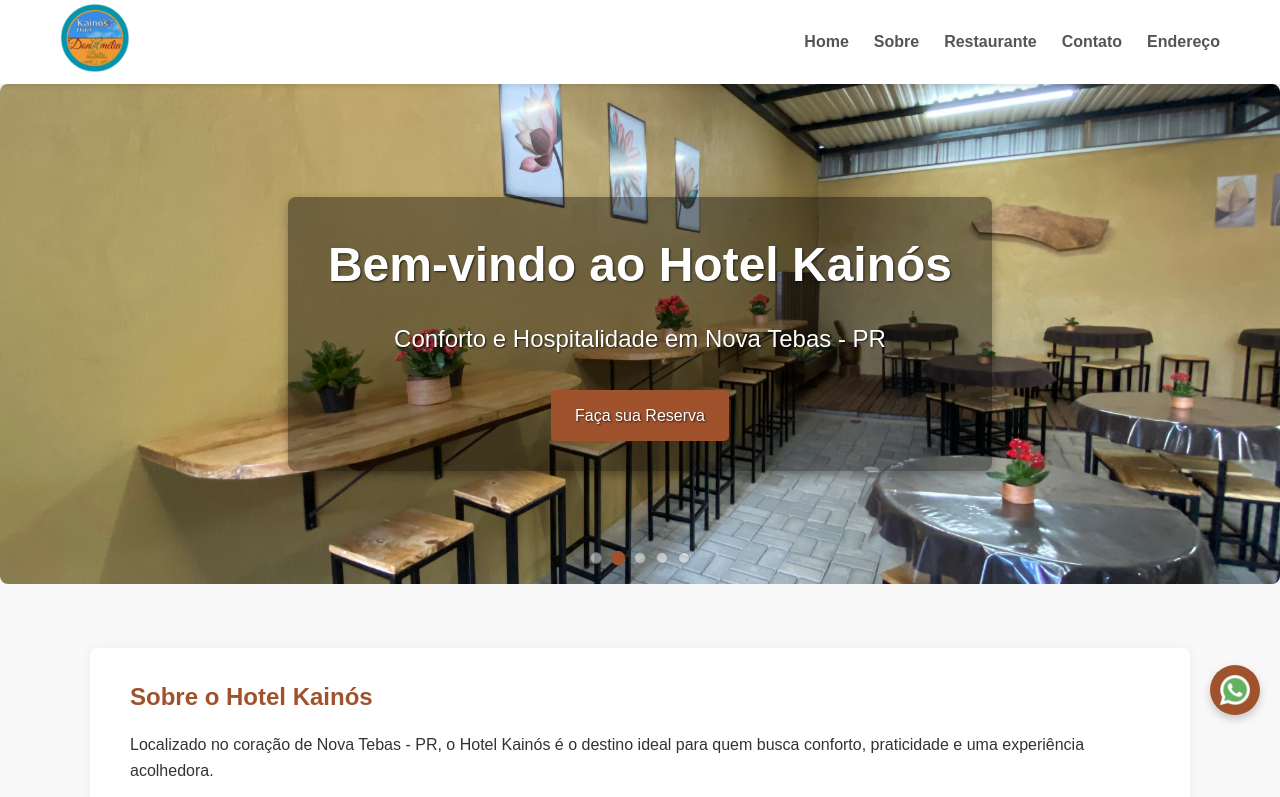
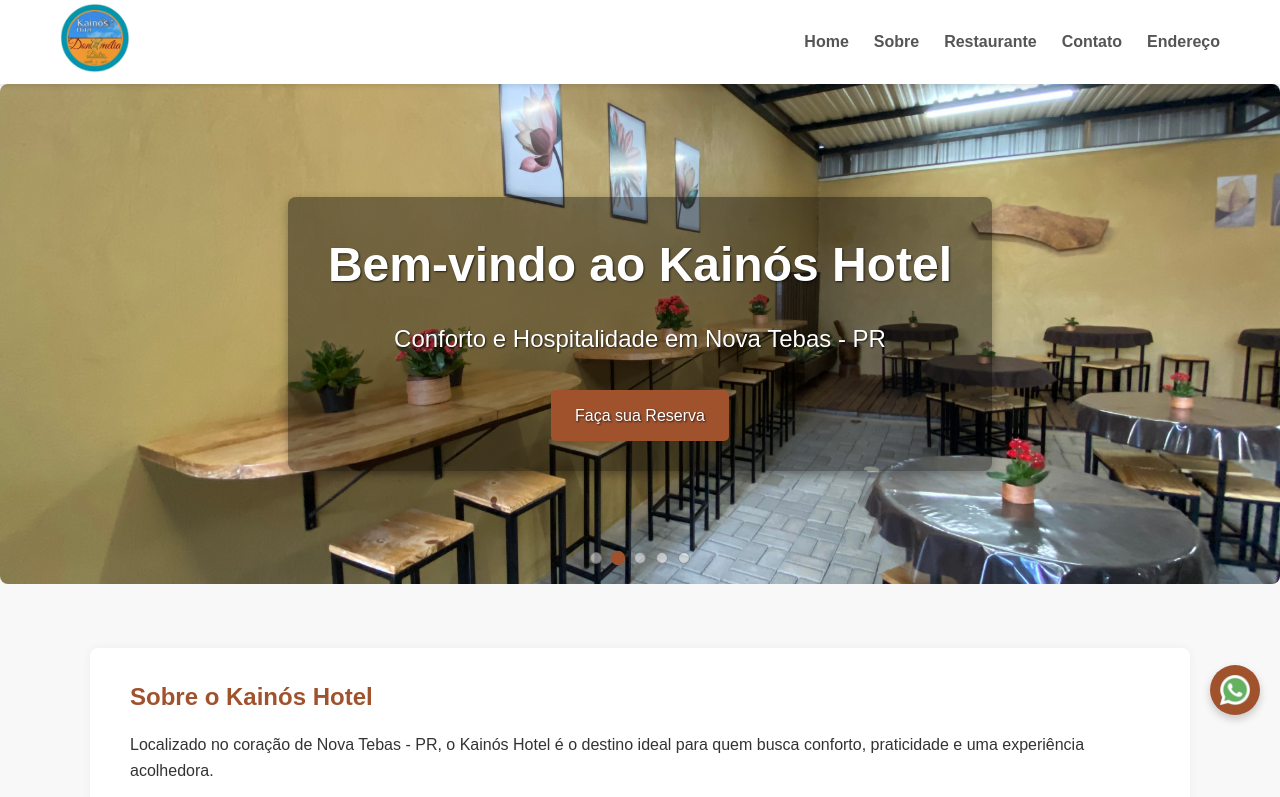
Before and after one commit to LucasHrysyk/hotel, a plain HTML site: page index.html in a window 1280 px wide. Shown: the top 797 px of the page. Drawn offline with Linux system fonts and the light colour scheme.

Commit message:
ordering information

```diff
--- a/index.html
+++ b/index.html
@@ -6,7 +6,7 @@
     <meta name="viewport" content="width=device-width, initial-scale=1.0">
     <title>Kainós - Hotel & Bistrô Dona Amélia</title>
     <meta name="description"
-        content="Hotel Kainós em Nova Tebas - PR. Conforto e gastronomia na região central do Paraná, com o Bistrô Dona Amélia.">
+        content="Kainós Hotel em Nova Tebas - PR. Conforto e gastronomia na região central do Paraná, com o Bistrô Dona Amélia.">
     <link rel="stylesheet" href="styles.css">
     <link rel="icon" href="src/icons/logo.png">
 </head>
@@ -37,7 +37,7 @@
     <main>
         <section id="home" class="hero-section">
             <div class="hero-content">
-                <h1>Bem-vindo ao Hotel Kainós</h1>
+                <h1>Bem-vindo ao Kainós Hotel</h1>
                 <p>Conforto e Hospitalidade em Nova Tebas - PR</p>
                 <a class="cta-button reserva-button"
                     href="https://api.whatsapp.com/send?phone=5542998333474&text=Ol%C3%A1%2C%20gostaria%20de%20fazer%20uma%20reserva%20no%20Hotel%20Kain%C3%B3s."
@@ -50,7 +50,7 @@
                 <img src="src/img/img1.jpg" alt="Hotel em nova tebas" class="carousel-image active">
                 <img src="src/img/img2.jpg" alt="Bistro em nova tebas" class="carousel-image">
                 <img src="src/img/img3.jpg" alt="restaurante em nova tebas" class="carousel-image">
-                <img src="src/img/img4.jpg" alt="Hotel Kainós " class="carousel-image">
+                <img src="src/img/img4.jpg" alt="Kainós Hotel" class="carousel-image">
                 <img src="src/img/img5.jpg" alt="Bistro Dona Amelia" class="carousel-image">
                 <div class="carousel-dots">
                     <span class="dot active" data-image-index="0"></span>
@@ -63,8 +63,8 @@
         </section>
 
         <section id="about" class="content-section">
-            <h2>Sobre o Hotel Kainós</h2>
-            <p>Localizado no coração de Nova Tebas - PR, o Hotel Kainós é o destino ideal para quem busca conforto, praticidade e uma experiência acolhedora.</p>
+            <h2>Sobre o Kainós Hotel </h2>
+            <p>Localizado no coração de Nova Tebas - PR, o Kainós Hotel  é o destino ideal para quem busca conforto, praticidade e uma experiência acolhedora.</p>
             <p> Nossos quartos são cuidadosamente preparados para garantir o seu bem-estar, contando com ambientes aconchegantes e equipados com tudo o que você precisa para uma estadia completa.</p>
             <p>Aqui, você encontra atendimento personalizado, café da manhã de qualidade e um ambiente tranquilo, perfeito para descansar após um dia de trabalho ou passeios pela região. </p>
             <p>Aproveite também para conhecer as belezas naturais e atrações locais de Nova Tebas, tornando sua viagem ainda mais especial.</p>
@@ -180,7 +180,7 @@
     </main>
 
     <footer>
-        <p>&copy; 2025 Hotel Kainós. Todos os direitos reservados.</p>
+        <p>&copy; 2025 Kainós Hotel. Todos os direitos reservados.</p>
     </footer>
 
     <div class="credits">
```
